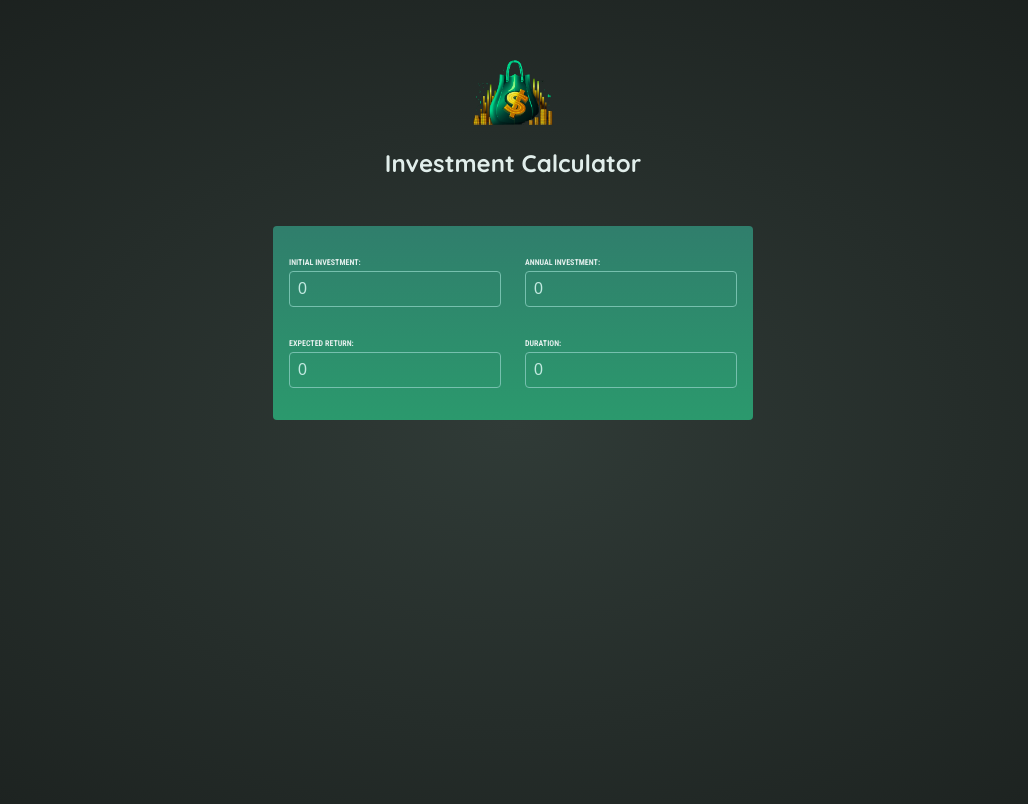
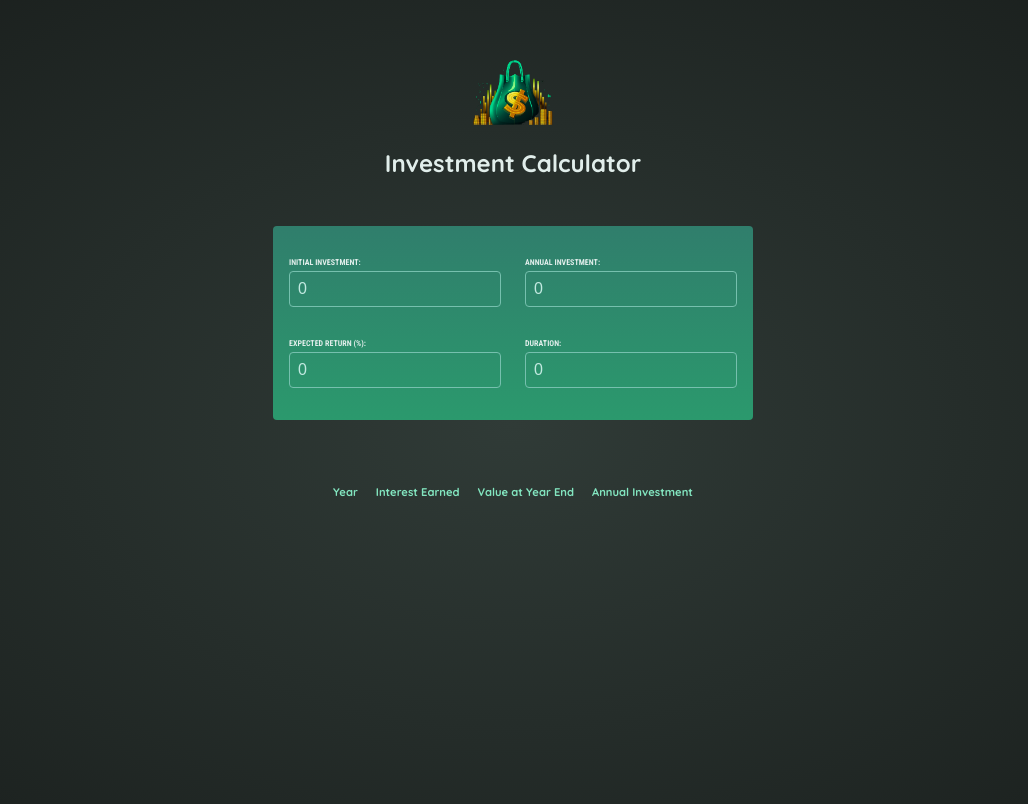
Before and after one commit to sparsh-18/react-essentials, a React (Vite) app: page / in a window 1280 px wide. Shown: the top 804 px of the page, without its empty margins (127-1155 px from the left). Built offline with nearby package versions, Linux system fonts and the light colour scheme.

Commit message:
feat(App) Integrate ResultTable component and manage user input state

```diff
--- a/src/App.jsx
+++ b/src/App.jsx
@@ -1,11 +1,42 @@
 import Header from "./components/Header";
 import UserInput from "./components/UserInput";
+import ResultTable from "./components/ResultTable";
+import { useState } from "react";
+import { calculateInvestmentResults } from "./util/investment.js";
 
 function App() {
+  const [userInput, setUserInput] = useState({
+    initialInvestment: 0,
+    annualInvestment: 0,
+    expectedReturn: 0,
+    duration: 0,
+  });
+
+  // every time the user inputs the app function will rexecute as the state is changed
+  function handleUserInputChange(key, value) {
+    setUserInput((prev) => {
+      return {
+        ...prev,
+        [key]: +value,
+      };
+    });
+  }
+
+  function calculateResult() {
+    // console.log("user input\n", userInput);
+    const annualData = calculateInvestmentResults(userInput);
+    // console.log("annual data\n", annualData);
+    return annualData;
+  }
+
   return (
     <>
       <Header />
-      <UserInput />
+      <UserInput
+        userInput={userInput}
+        handleUserInputChange={handleUserInputChange}
+      />
+      <ResultTable annualData={calculateResult()} />
     </>
   );
 }
--- /dev/null
+++ b/src/components/ResultTable.jsx
@@ -0,0 +1,26 @@
+import { formatter } from "../util/investment";
+
+export default function ResultTable({ annualData }) {
+  return (
+    <table id="result">
+      <thead>
+        <tr>
+          <th>Year</th>
+          <th>Interest Earned</th>
+          <th>Value at Year End</th>
+          <th>Annual Investment</th>
+        </tr>
+      </thead>
+      <tbody>
+        {annualData.map((data, idx) => (
+          <tr key={idx}>
+            <td>{data.year}</td>
+            <td>{formatter.format(data.interest)}</td>
+            <td>{formatter.format(data.valueEndOfYear)}</td>
+            <td>{formatter.format(data.annualInvestment)}</td>
+          </tr>
+        ))}
+      </tbody>
+    </table>
+  );
+}
--- a/src/components/UserInput.jsx
+++ b/src/components/UserInput.jsx
@@ -1,22 +1,4 @@
-import { useState } from "react";
-
-export default function UserInput() {
-  const [userInput, setUserInput] = useState({
-    initialInvestment: 0,
-    annualInvestment: 0,
-    expectedReturn: 0,
-    duration: 0,
-  });
-
-  function handleUserInputChange(key, value) {
-    setUserInput((prev) => {
-      return {
-        ...prev,
-        [key]: value,
-      };
-    });
-  }
-
+export default function UserInput({userInput, handleUserInputChange}) {
   return (
     <section id="user-input">
       <div className="input-group">
@@ -47,7 +29,7 @@ export default function UserInput() {
       </div>
       <div className="input-group">
         <p>
-          <label htmlFor="expected-return">Expected Return:</label>
+          <label htmlFor="expected-return">Expected Return (%):</label>
           <input
             type="number"
             id="expected-return"
```
